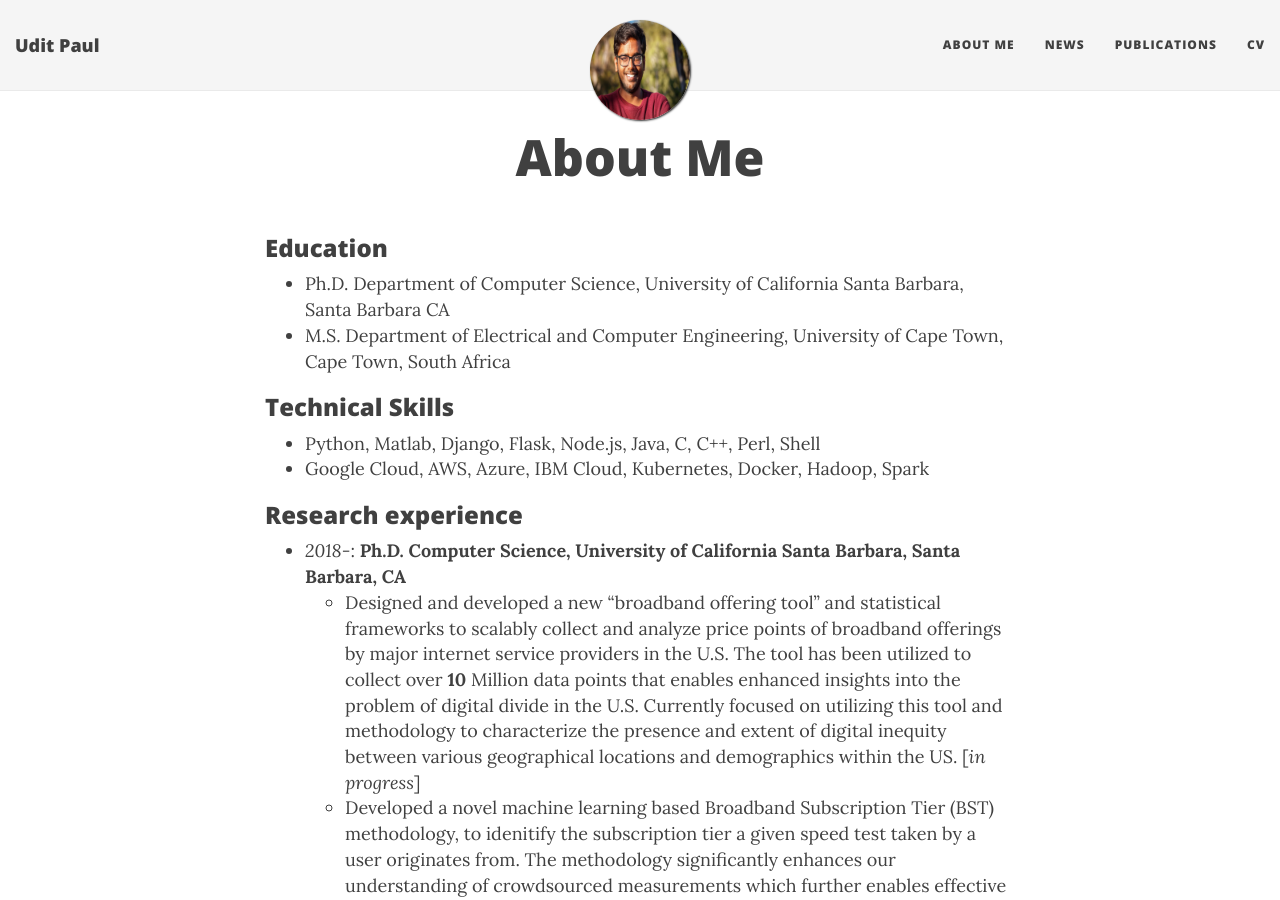
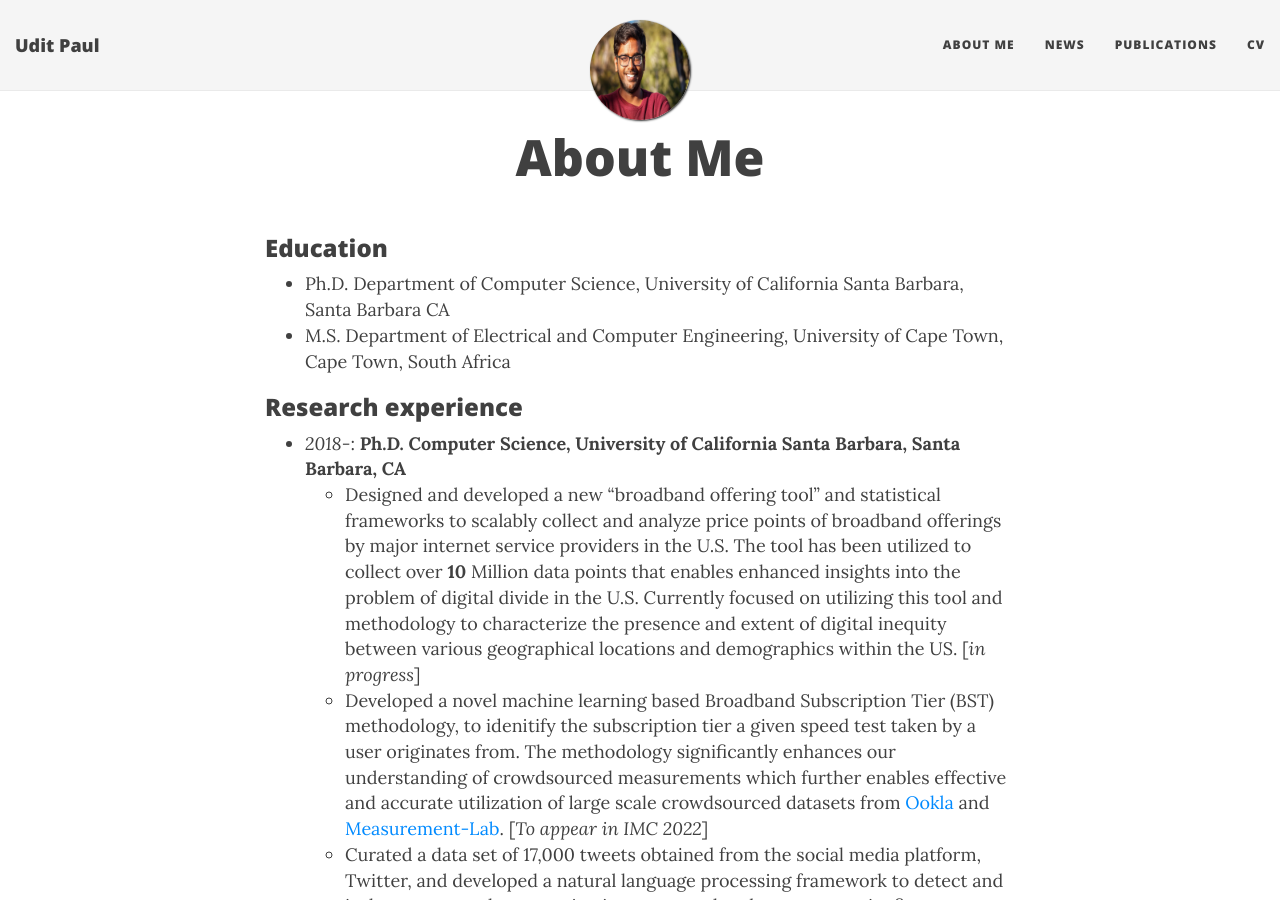
Before and after one commit to u-paul/u-paul.github.io, a Jekyll site: the page built from aboutme.md, in a window 1280 px wide and 900 px high. Built offline with Jekyll 4.4.1, drawn with Linux system fonts in a browser that asks for light colours; nearby versions of some CDN libraries.

Commit message:
changed skills

```diff
--- a/aboutme.md
+++ b/aboutme.md
@@ -7,12 +7,6 @@ title: About Me
 ### Education
 - Ph.D. Department of Computer Science, University of California Santa Barbara, Santa Barbara CA
 - M.S. Department of Electrical and Computer Engineering, University of Cape Town, Cape Town, South Africa
-
-
-### Technical Skills
-
-- Python, Matlab, Django, Flask, Node.js, Java, C, C++, Perl, Shell
-- Google Cloud, AWS, Azure, IBM Cloud, Kubernetes, Docker, Hadoop, Spark
 
 ### Research experience
 
```
